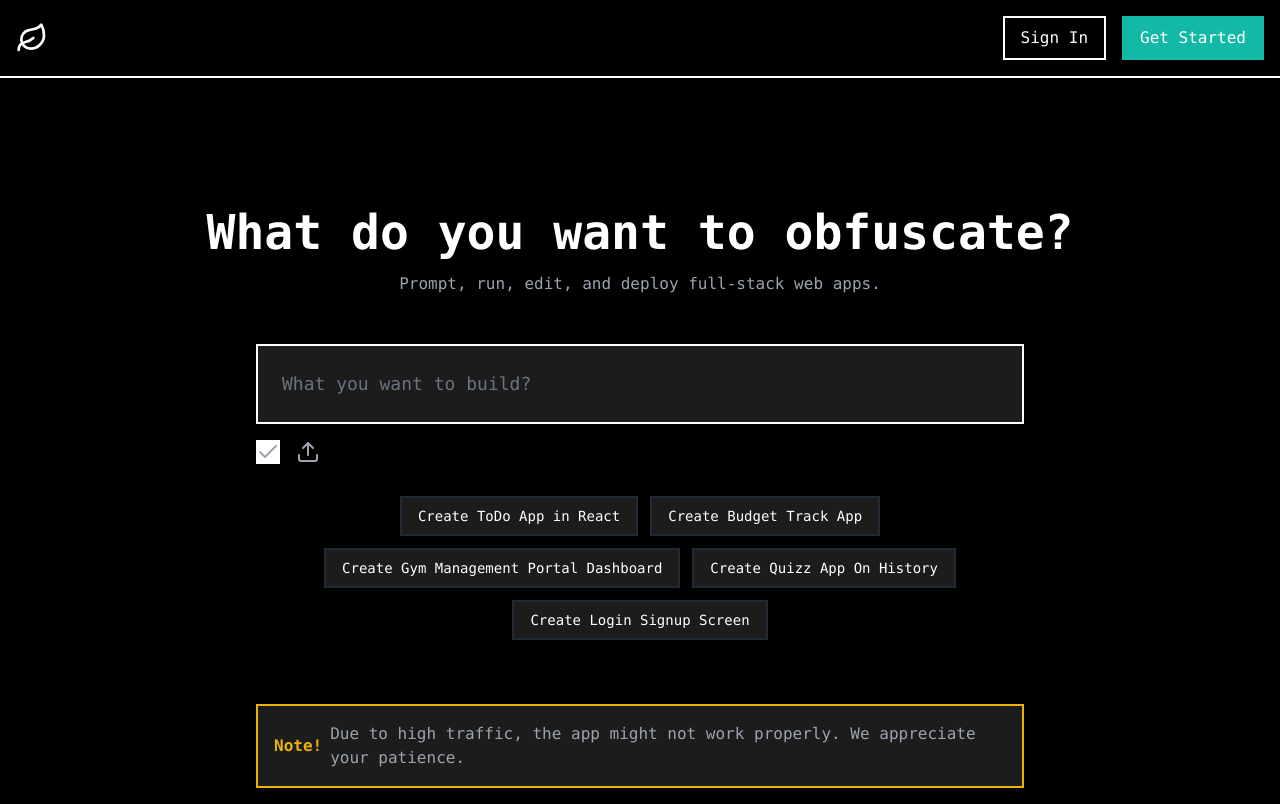
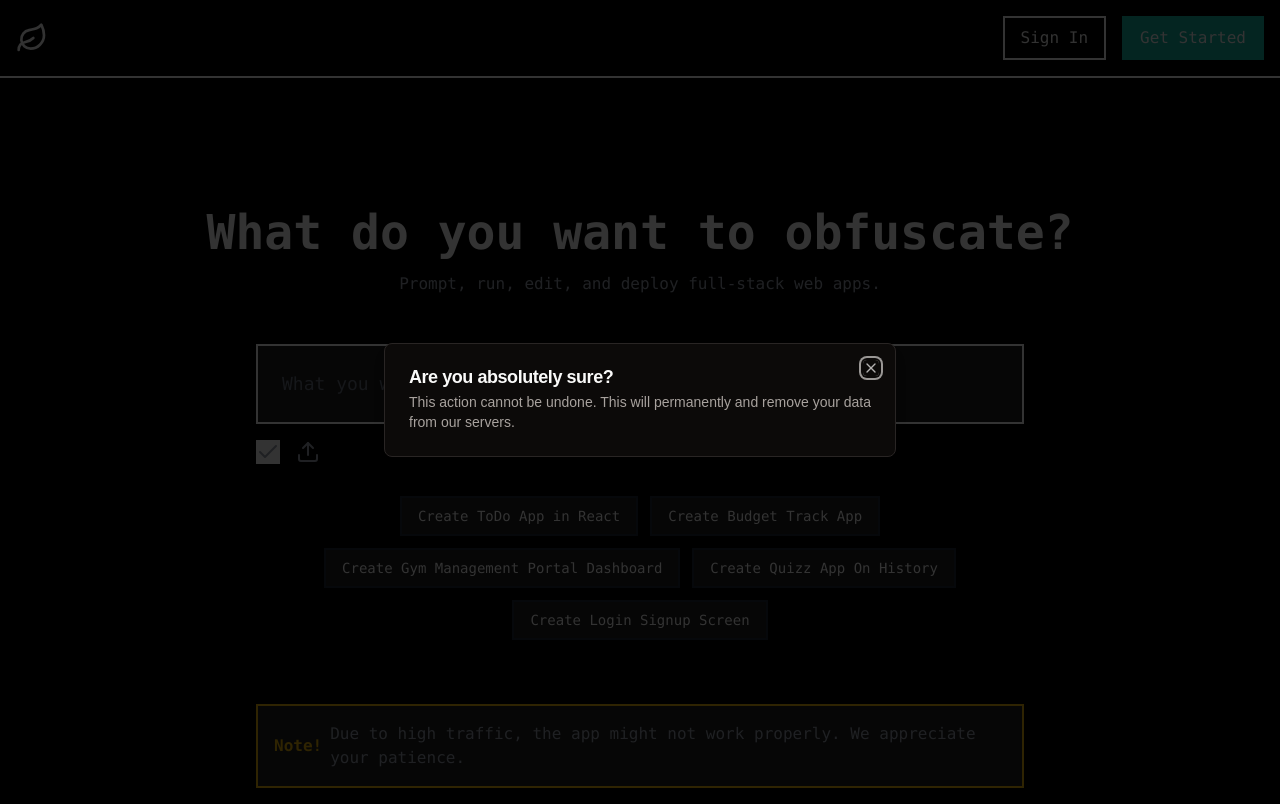
Before and after one commit to sumionochi/Cryptic-Prompt-to-Code, a Next.js app: page / in a window 1280 px wide. Both pictures are taken after a click on the button 268 px from the left and 452 px from the top of the page. Built offline with nearby package versions, Linux system fonts and the light colour scheme.

Commit message:
upadted for sign in dialog placeholder

```diff
--- a/package.json
+++ b/package.json
@@ -9,6 +9,7 @@
     "lint": "next lint"
   },
   "dependencies": {
+    "@radix-ui/react-dialog": "^1.1.6",
     "class-variance-authority": "^0.7.1",
     "clsx": "^2.1.1",
     "lucide-react": "^0.475.0",
--- a/src/app/page.tsx
+++ b/src/app/page.tsx
@@ -4,13 +4,21 @@
 import { useContext, useState } from "react"
 import { Navbar } from "@/components/Navbar"
 import { MessageContext } from "@/lib/MessageContext"
+import { UserInfoContext } from "@/lib/UserInfoContext"
+import { SignInDialog } from "@/components/SignInDialog"
 
 export default function Page() {
   const [inputValue, setInputValue] = useState("")
+  const [openDialog, setOpenDialog] = useState(false)
 
   const {messages, setMessages} = useContext(MessageContext);
+  const {userDetail, setUserDetail} = useContext(UserInfoContext);
 
   const onGenerate = (input: string) => {
+    if(!userDetail?.name) {
+      setOpenDialog(true);
+      return;
+    }
     setMessages({
       role: 'user',
       content: input
@@ -81,6 +89,11 @@
           </div>
         </div>
       </main>
+
+      <SignInDialog
+        openDialog={openDialog}
+        closeDialog={(value: boolean) => setOpenDialog(value)}
+      />
     </div>
   )
 }
--- a/src/app/providers.tsx
+++ b/src/app/providers.tsx
@@ -4,9 +4,11 @@
 import { ThemeProvider } from "@/components/ui/theme-provider";
 import {Navbar} from '@/components/Navbar';
 import { MessageContext } from '@/lib/MessageContext';
+import { UserInfoContext } from '@/lib/UserInfoContext';
 
 export function Providers({ children }: { children: React.ReactNode }) {
   const [messages, setMessages] = useState<any>();
+  const [userDetail, setUserDetail] = useState<any>();
   const [mounted, setMounted] = useState(false);
 
   useEffect(() => {
@@ -19,6 +21,7 @@
 
   return (
     <div>
+      <UserInfoContext.Provider value={{ userDetail, setUserDetail }}>
         <MessageContext.Provider value={{ messages, setMessages }}>
           <ThemeProvider
           attribute="class"
@@ -31,6 +34,7 @@
             {children}
           </ThemeProvider>
         </MessageContext.Provider>
+      </UserInfoContext.Provider>
     </div>
   );
 }
--- /dev/null
+++ b/src/components/SignInDialog.tsx
@@ -0,0 +1,28 @@
+import {
+    Dialog,
+    DialogContent,
+    DialogDescription,
+    DialogHeader,
+    DialogTitle,
+    DialogTrigger,
+  } from "@/components/ui/dialog";
+
+  interface SignInDialogProps {
+    openDialog: boolean;
+    closeDialog: (value: boolean) => void;
+  }
+
+  export function SignInDialog({ openDialog, closeDialog }: SignInDialogProps) {
+    return (
+      <Dialog open={openDialog} onOpenChange={closeDialog}>
+        <DialogContent>
+          <DialogHeader>
+            <DialogTitle>Are you absolutely sure?</DialogTitle>
+            <DialogDescription>
+              This action cannot be undone. This will permanently and remove your data from our servers.
+            </DialogDescription>
+          </DialogHeader>
+        </DialogContent>
+      </Dialog>
+    );
+  }
--- /dev/null
+++ b/src/components/ui/dialog.tsx
@@ -0,0 +1,122 @@
+"use client"
+
+import * as React from "react"
+import * as DialogPrimitive from "@radix-ui/react-dialog"
+import { X } from "lucide-react"
+
+import { cn } from "@/lib/utils"
+
+const Dialog = DialogPrimitive.Root
+
+const DialogTrigger = DialogPrimitive.Trigger
+
+const DialogPortal = DialogPrimitive.Portal
+
+const DialogClose = DialogPrimitive.Close
+
+const DialogOverlay = React.forwardRef<
+  React.ElementRef<typeof DialogPrimitive.Overlay>,
+  React.ComponentPropsWithoutRef<typeof DialogPrimitive.Overlay>
+>(({ className, ...props }, ref) => (
+  <DialogPrimitive.Overlay
+    ref={ref}
+    className={cn(
+      "fixed inset-0 z-50 bg-black/80  data-[state=open]:animate-in data-[state=closed]:animate-out data-[state=closed]:fade-out-0 data-[state=open]:fade-in-0",
+      className
+    )}
+    {...props}
+  />
+))
+DialogOverlay.displayName = DialogPrimitive.Overlay.displayName
+
+const DialogContent = React.forwardRef<
+  React.ElementRef<typeof DialogPrimitive.Content>,
+  React.ComponentPropsWithoutRef<typeof DialogPrimitive.Content>
+>(({ className, children, ...props }, ref) => (
+  <DialogPortal>
+    <DialogOverlay />
+    <DialogPrimitive.Content
+      ref={ref}
+      className={cn(
+        "fixed left-[50%] top-[50%] z-50 grid w-full max-w-lg translate-x-[-50%] translate-y-[-50%] gap-4 border bg-background p-6 shadow-lg duration-200 data-[state=open]:animate-in data-[state=closed]:animate-out data-[state=closed]:fade-out-0 data-[state=open]:fade-in-0 data-[state=closed]:zoom-out-95 data-[state=open]:zoom-in-95 data-[state=closed]:slide-out-to-left-1/2 data-[state=closed]:slide-out-to-top-[48%] data-[state=open]:slide-in-from-left-1/2 data-[state=open]:slide-in-from-top-[48%] sm:rounded-lg",
+        className
+      )}
+      {...props}
+    >
+      {children}
+      <DialogPrimitive.Close className="absolute right-4 top-4 rounded-sm opacity-70 ring-offset-background transition-opacity hover:opacity-100 focus:outline-none focus:ring-2 focus:ring-ring focus:ring-offset-2 disabled:pointer-events-none data-[state=open]:bg-accent data-[state=open]:text-muted-foreground">
+        <X className="h-4 w-4" />
+        <span className="sr-only">Close</span>
+      </DialogPrimitive.Close>
+    </DialogPrimitive.Content>
+  </DialogPortal>
+))
+DialogContent.displayName = DialogPrimitive.Content.displayName
+
+const DialogHeader = ({
+  className,
+  ...props
+}: React.HTMLAttributes<HTMLDivElement>) => (
+  <div
+    className={cn(
+      "flex flex-col space-y-1.5 text-center sm:text-left",
+      className
+    )}
+    {...props}
+  />
+)
+DialogHeader.displayName = "DialogHeader"
+
+const DialogFooter = ({
+  className,
+  ...props
+}: React.HTMLAttributes<HTMLDivElement>) => (
+  <div
+    className={cn(
+      "flex flex-col-reverse sm:flex-row sm:justify-end sm:space-x-2",
+      className
+    )}
+    {...props}
+  />
+)
+DialogFooter.displayName = "DialogFooter"
+
+const DialogTitle = React.forwardRef<
+  React.ElementRef<typeof DialogPrimitive.Title>,
+  React.ComponentPropsWithoutRef<typeof DialogPrimitive.Title>
+>(({ className, ...props }, ref) => (
+  <DialogPrimitive.Title
+    ref={ref}
+    className={cn(
+      "text-lg font-semibold leading-none tracking-tight",
+      className
+    )}
+    {...props}
+  />
+))
+DialogTitle.displayName = DialogPrimitive.Title.displayName
+
+const DialogDescription = React.forwardRef<
+  React.ElementRef<typeof DialogPrimitive.Description>,
+  React.ComponentPropsWithoutRef<typeof DialogPrimitive.Description>
+>(({ className, ...props }, ref) => (
+  <DialogPrimitive.Description
+    ref={ref}
+    className={cn("text-sm text-muted-foreground", className)}
+    {...props}
+  />
+))
+DialogDescription.displayName = DialogPrimitive.Description.displayName
+
+export {
+  Dialog,
+  DialogPortal,
+  DialogOverlay,
+  DialogTrigger,
+  DialogClose,
+  DialogContent,
+  DialogHeader,
+  DialogFooter,
+  DialogTitle,
+  DialogDescription,
+}
--- a/src/lib/UserInfoContext.tsx
+++ b/src/lib/UserInfoContext.tsx
@@ -1,3 +1,16 @@
 import { createContext } from "react";
 
-export const UserInfoContext=createContext({});
+interface UserDetail {
+  name: string;
+  email?: string;
+}
+
+interface UserInfoContextType {
+  userDetail: UserDetail | undefined;
+  setUserDetail: (userDetail: UserDetail) => void;
+}
+
+export const UserInfoContext = createContext<UserInfoContextType>({
+  userDetail: undefined,
+  setUserDetail: () => {},
+});
```
Also changed, not shown: 1 other file (tests, documents, lock files or other folders). Lines whose indentation alone changed are shown as unchanged.
